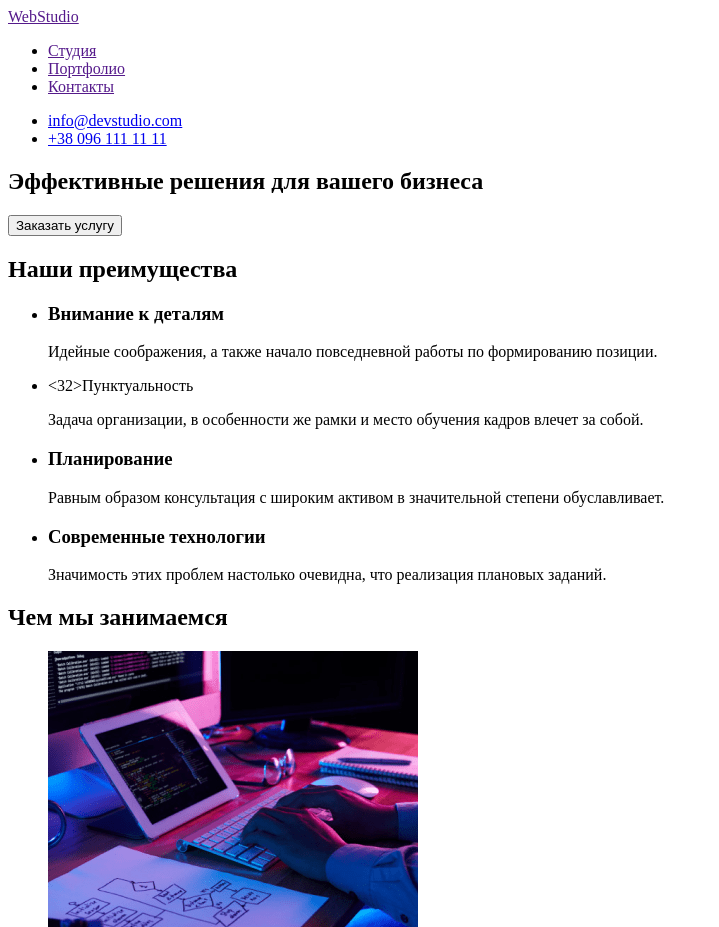
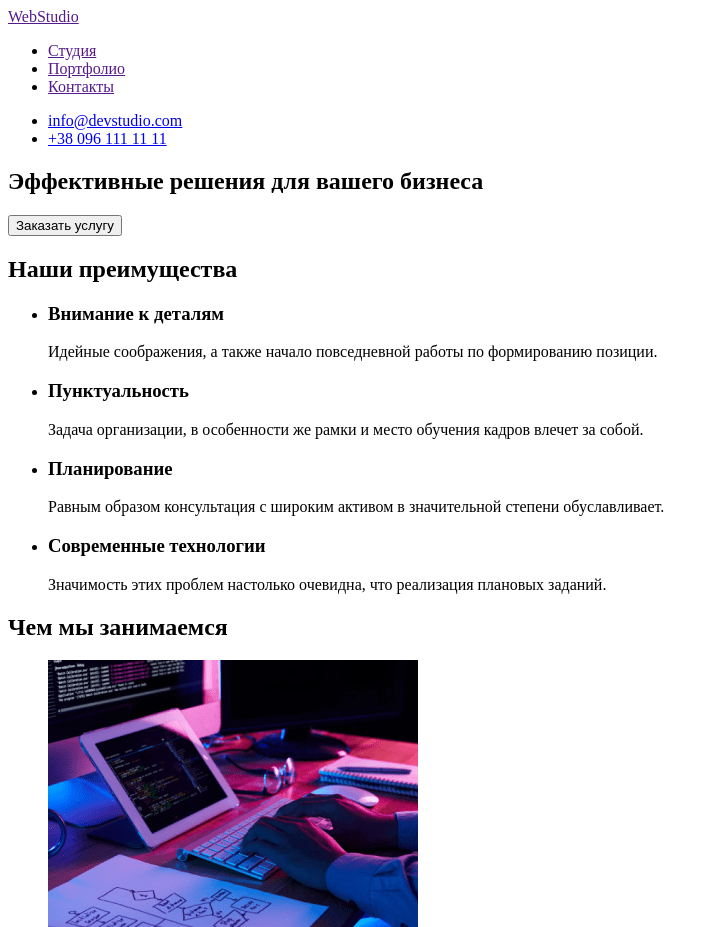
Before and after one commit to Pasha2907/goit-markup-hw-01, a plain HTML site: page index.html in a window 1280 px wide. Shown: the top 927 px of the page, without its empty margins (0-719 px from the left). Drawn offline with Linux system fonts and the light colour scheme.

Commit message:
Update index.html

```diff
--- a/index.html
+++ b/index.html
@@ -34,7 +34,7 @@
                     <p>Идейные соображения, а также начало повседневной работы по формированию позиции.</p>
                 </li>
                 <li>
-                    <32>Пунктуальность</32>
+                    <h3>Пунктуальность</h3>
                     <p>Задача организации, в особенности же рамки и место обучения кадров влечет за собой.</p>
                 </li>
                 <li>
```
